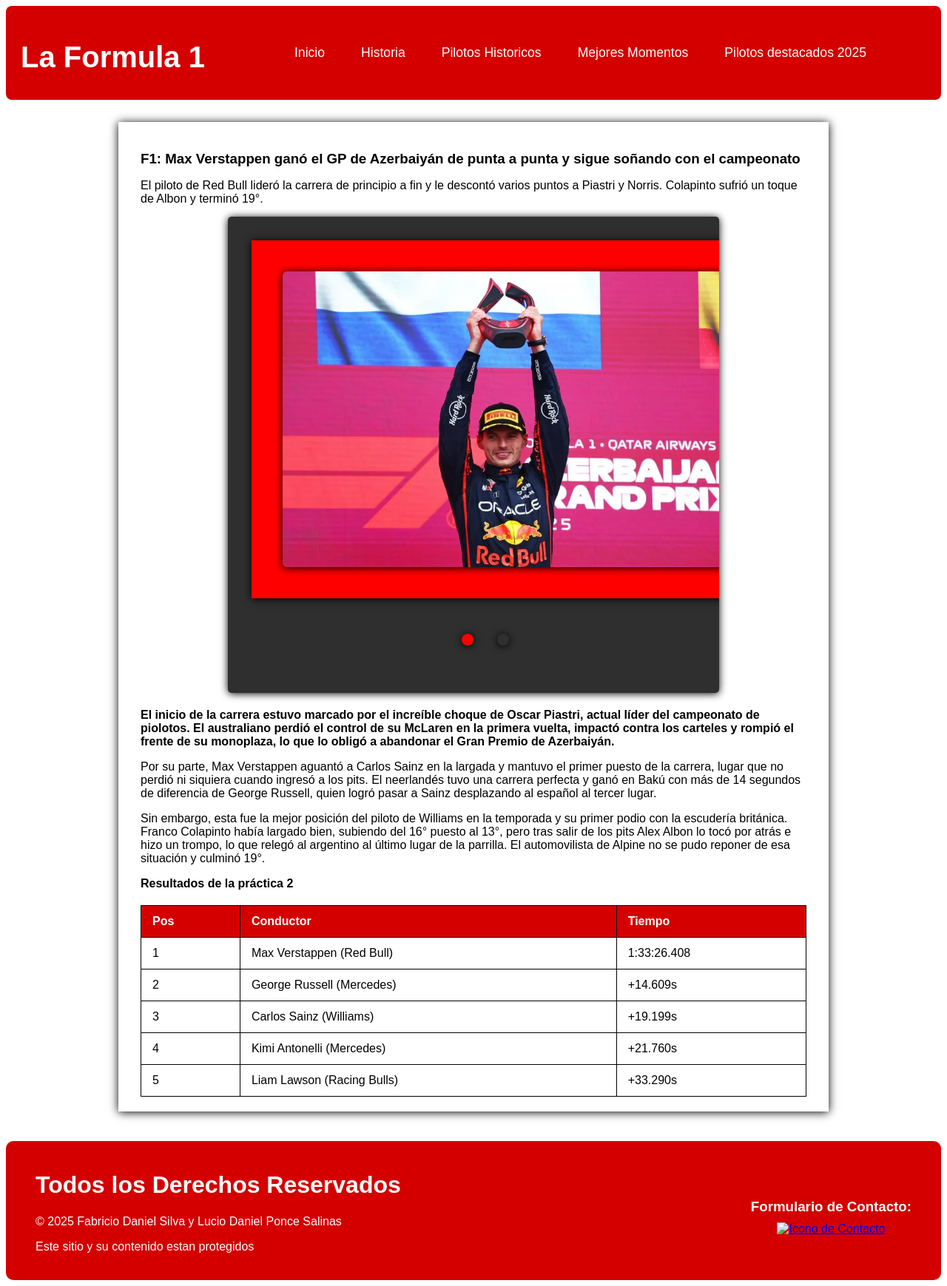
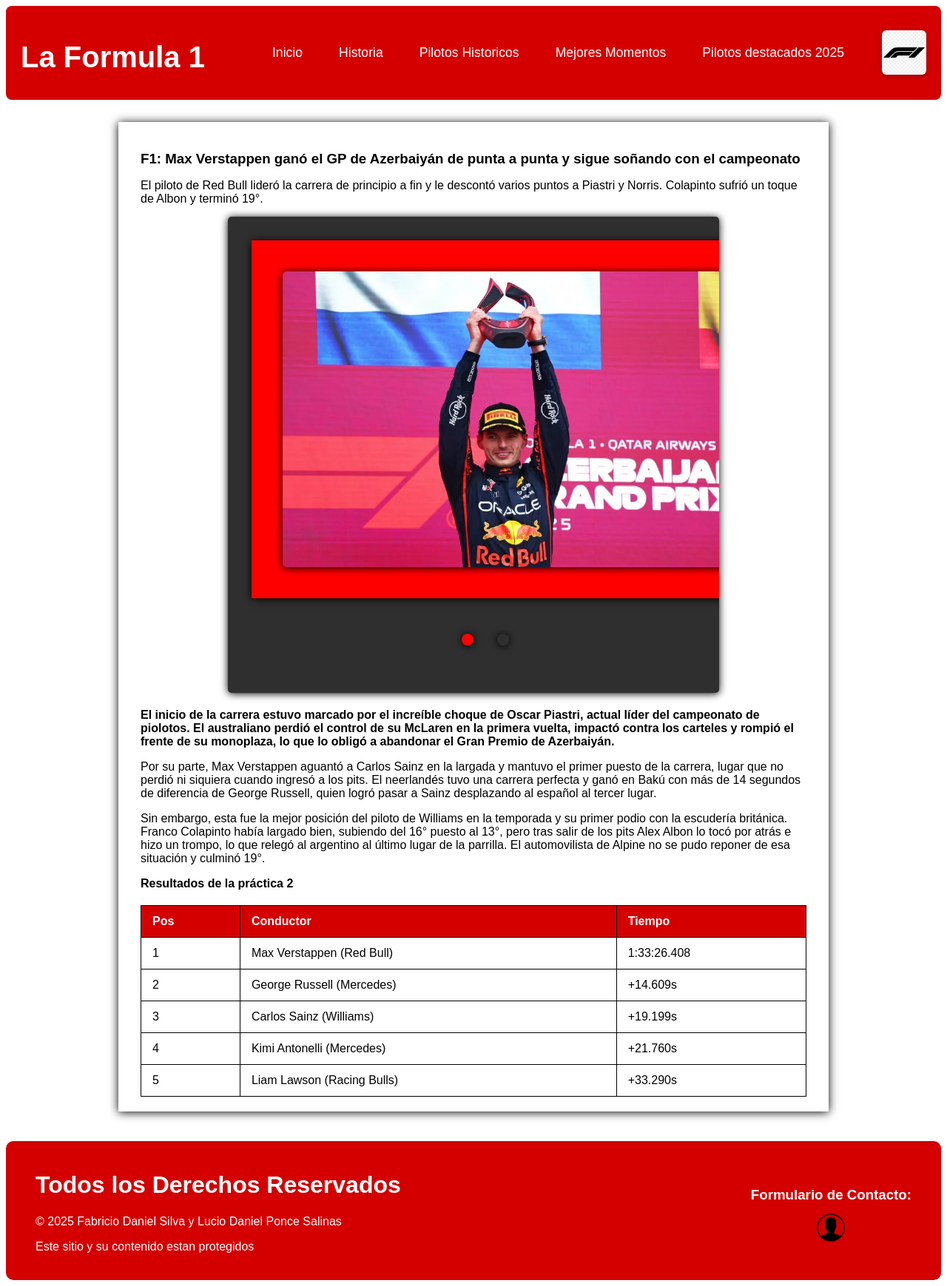
Before and after one commit to fabridanisilva/TrabajoIntegrador, a plain HTML site: page index.html in a window 1280 px wide. Shown: the whole page at 74% size. Drawn offline with Linux system fonts and the light colour scheme.

Commit message:
arregle errores

```diff
--- a/index.html
+++ b/index.html
@@ -17,7 +17,7 @@
             <li><a href="/eje1/momentos/Momentos.html">Mejores Momentos</a></li>
             <li><a href="/eje1/pilotos destacados2025/index.html" >Pilotos destacados 2025</a></li>
         </ul>
-        <img src="png-clipart-2018-fia-formula-one-world-championship-abu-dhabi-grand-prix-logo-2017-formula-one-world-cha.png" alt="">
+        <img src="/eje1/Principal/png-clipart-2018-fia-formula-one-world-championship-abu-dhabi-grand-prix-logo-2017-formula-one-world-cha.png" alt="">
     </div>
 
     <div class="contenedor">
@@ -115,7 +115,7 @@
         <div class="pieDePag-der">
 
             <h3>Formulario de Contacto:</h3>
-            <a href="../Formulario/formularios.html"><img src="sticker-png-person-icon-avatar-icon-design-user-profile-face-silhouette-head-line-art-removebg-preview.png" alt="Icono de Contacto" width="80px"></a>
+            <a href="../Formulario/formularios.html"><img src="/eje1/Principal/sticker-png-person-icon-avatar-icon-design-user-profile-face-silhouette-head-line-art-removebg-preview.png" alt="Icono de Contacto" width="80px"></a>
         </div>
 
     </div>
```
